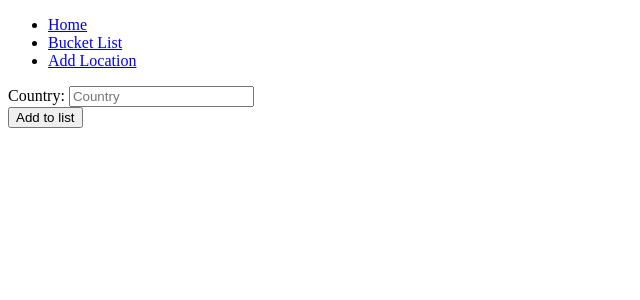
After one commit to SuperNicktendo/travel_list_project, a Flask app: page /new_location in a window 1280 px wide. The commit adds this page. Shown: the top 300 px of the page, without its empty margins (0-640 px from the left). Run offline with Flask 2, Linux system fonts and the light colour scheme.

Commit message:
created functions and errors

```diff
--- a/controllers/travel_controller.py
+++ b/controllers/travel_controller.py
@@ -11,3 +11,23 @@ travel_blueprint = Blueprint("travel", __name__)
 def bucket_list():
     places = city_repository.select_all()
     return render_template('visit/list.html', all_travel = places)
+
+@travel_blueprint.route('/new_location', methods=['GET'])
+def new_location():
+    return render_template('visit/new_location.html')
+
+
+
+#ADD LOCATION:
+@travel_blueprint.route('/list', methods=["POST"])
+def add_country():
+    country_name = request.form['country_id']
+    country = Country(country_name)
+    country_repository.save(country)
+    return redirect('/list')
+
+#DELETE FROM LIST
+@travel_blueprint.route('/list/<id>/delete', methods=['POST'])
+def delete_location(id):
+    country_repository.delete(id)
+    return redirect('/list')
--- a/repositories/country_repository.py
+++ b/repositories/country_repository.py
@@ -30,3 +30,8 @@ def select(id):
         result = results[0]
         country = Country(result['name'], result['id'])
     return country
+
+def delete(id):
+    sql = "DELETE FROM countries WHERE id = %s"
+    values = [id]
+    run_sql(sql, values)
--- a/templates/base.html
+++ b/templates/base.html
@@ -12,7 +12,7 @@
             <ul class="menu">
                 <li><a href="/">Home</a></li>
                 <li><a href="/list">Bucket List</a></li>
-                <li><a href="/visited">Visited</a></li>
+                <li><a href="/new_location">Add Location</a></li>
             </ul>
 
         </nav>
--- a/templates/visit/list.html
+++ b/templates/visit/list.html
@@ -5,10 +5,10 @@
 
     <div class="places">
         <ul>
-            <li>{{ places.name }}, {{ places.country.name }}</li>
+            <li>{{ places.name }}, {{ places.country.name }}
+            </li>
         </ul>
     </div>
-
 {% endfor %}
 
 {% endblock %}
--- /dev/null
+++ b/templates/visit/new_location.html
@@ -0,0 +1,11 @@
+{% extends 'base.html' %}
+{% block content %}
+<section>
+    <form action="/list" method="post">
+        <label for="country">Country: </label>
+        <input type="text" id="country" name="country_id" placeholder="Country" required>
+        <br>
+        <button type="submit">Add to list</button>
+    </form>
+</section>
+{% endblock  %}
```
Also changed, not shown: templates/visit/visited.html (deleted).
